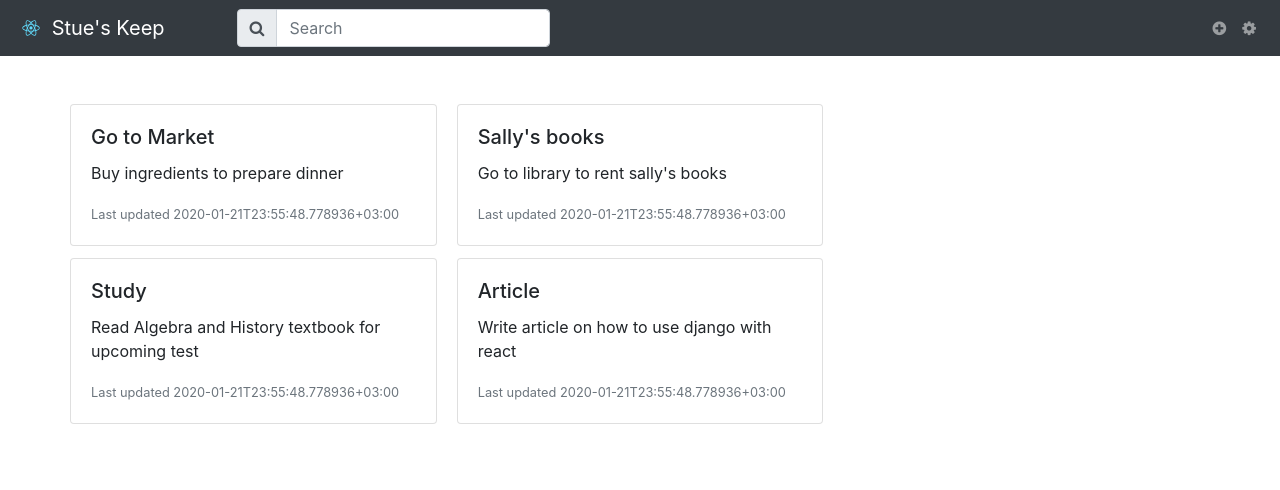
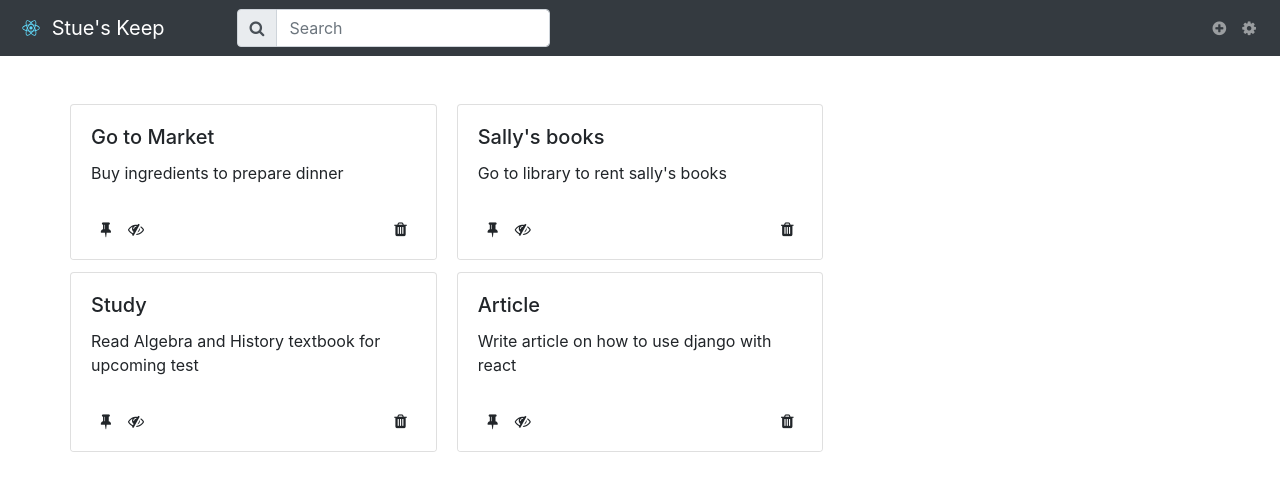
Before and after one commit to stuartelimu/keep, a React (Create React App) app in the folder frontend/: page / in a window 1280 px wide. Shown: the top 490 px of the page. Built offline with nearby package versions, Linux system fonts and the light colour scheme.

Commit message:
add icons to card note

```diff
--- a/frontend/src/App.css
+++ b/frontend/src/App.css
@@ -27,3 +27,22 @@ input[type=text]:focus, textarea:focus {
   border-top: 0 none;
 
 }
+
+.action-button {
+  width: 30px;
+  height: 30px;
+  text-align: center;
+  vertical-align: middle;
+}
+
+.action-button:hover {
+  background-color: #343a40 !important;
+  color: #fff;
+  cursor: pointer;
+}
+
+.card-footer {
+
+  background-color: #fff;
+  border-top: none;
+}
--- a/frontend/src/NoteItem.js
+++ b/frontend/src/NoteItem.js
@@ -1,18 +1,28 @@
 import React from "react";
-import { Card } from "react-bootstrap";
+import { Card, ButtonGroup, ButtonToolbar, Button } from "react-bootstrap";
 
-const NoteItem = (props) => {
+const NoteItem = props => {
   return (
-    <Card onClick={() => props.renderSingleItem(props.id)}>
-      <Card.Body>
+    <Card>
+      <Card.Body onClick={() => props.renderSingleItem(props.id)}>
         <Card.Title>{props.title}</Card.Title>
-        <Card.Text>
-          {props.body}
-        </Card.Text>
-        <Card.Text>
-          <small className="text-muted">Last updated {props.updated_at}</small>
-        </Card.Text>
+        <Card.Text>{props.body}</Card.Text>
       </Card.Body>
+      <Card.Footer>
+        <ButtonToolbar aria-label="Toolbar with button groups">
+          <ButtonGroup className="mr-auto" aria-label="First group">
+            <span className="action-button rounded-circle"><i class="fa fa-thumb-tack" aria-hidden="true"></i></span>
+            <span className="action-button rounded-circle"><i class="fa fa-eye-slash" aria-hidden="true"></i></span>
+
+          </ButtonGroup>
+
+
+
+          <ButtonGroup className="ml-auto" aria-label="Third group">
+            <span className="action-button rounded-circle"><i class="fa fa-trash" aria-hidden="true"></i></span>
+          </ButtonGroup>
+        </ButtonToolbar>
+      </Card.Footer>
     </Card>
   );
 };
```
